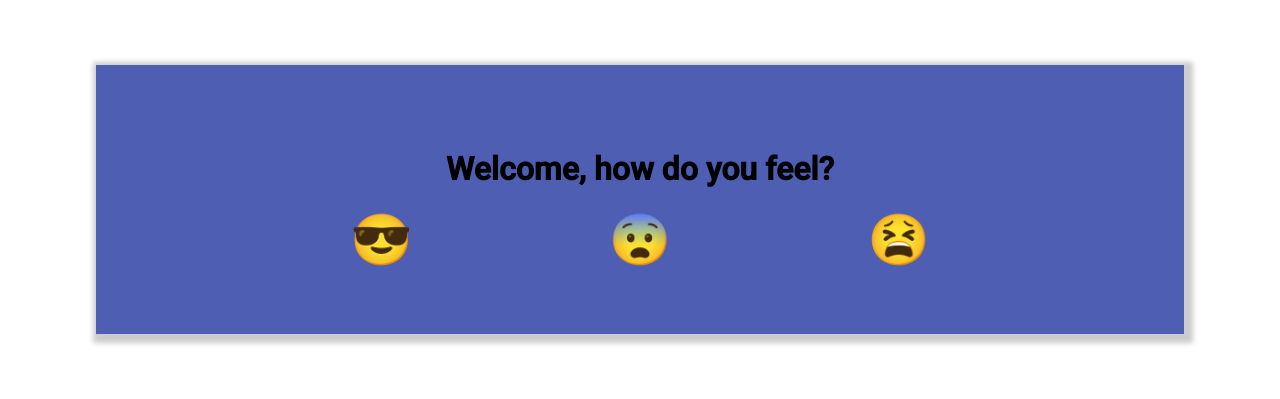
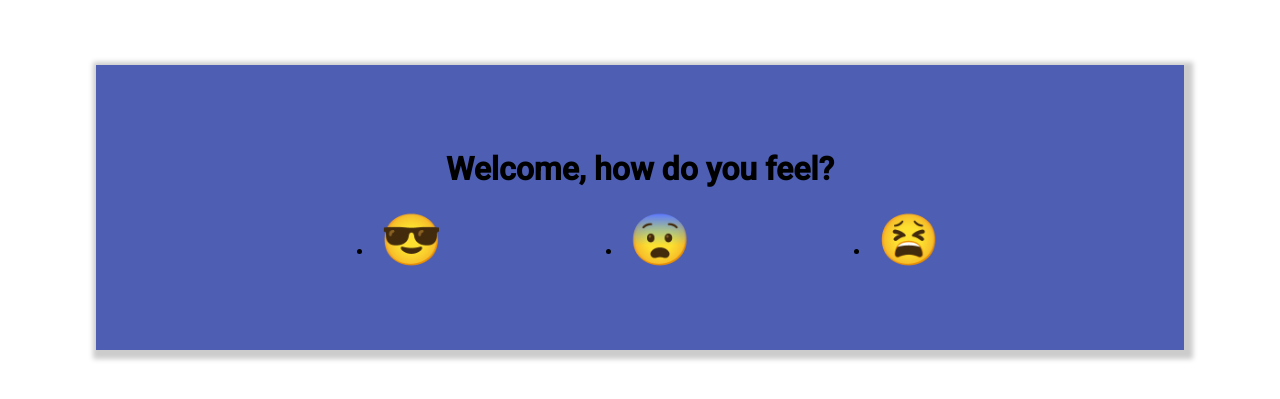
Before and after one commit to alliestehney/stressEating, a React (Create React App) app: page / in a window 1280 px wide. Shown: the part 255-654 px from the top of the page. Built offline with nearby package versions, Linux system fonts and the light colour scheme.

Commit message:
Changing from component Stresslevel to Comp DietaryPref on click

```diff
--- a/src/actions/index.js
+++ b/src/actions/index.js
@@ -1,6 +1,5 @@
-export function showDietaryForm(stressLevel, currentComponent) {
+export function showDietaryForm() {
   return {
-    type: "SHOW_DIETARY_FORM",
-    stressLevel, currentComponent
+    type: "SHOW_DIETARY_FORM"
   };
 }
--- a/src/components/App.js
+++ b/src/components/App.js
@@ -3,13 +3,14 @@ import DietaryPref from './DietaryPref';
 import StressLevel from './StressLevel';
 import Recipe from "./Recipes";
 import { connect } from 'react-redux';
+import { showDietaryForm } from '../actions';
 
 class App extends Component {
   render() {
 
     if (this.props.currentComponent === "stress_form") {
       return (
-        <StressLevel />
+        <StressLevel onClick= {this.props.showDietaryForm}/>
       );
     } else if(this.props.currentComponent === "dietary_restrictions"){
         return (
@@ -23,10 +24,14 @@ class App extends Component {
   }
 }
 
+
+const mapActionsToProps = {
+  showDietaryForm
+}
 function mapStateToProps(state) {
   return {
     currentComponent: state.currentComponent
   }
 }
 
-export default connect(mapStateToProps)(App);
+export default connect(mapStateToProps,mapActionsToProps)(App);
--- a/src/components/StressLevel.js
+++ b/src/components/StressLevel.js
@@ -16,30 +16,27 @@ class StressLevel extends Component {
         return (
           <div className="StressForm">
             <h1>Welcome, how do you feel?</h1>
-            <form className="StressIcon" >
-              <button className="StressLevelIcon" type="submitlow" value="low" onClick={this.handleChange.bind(this)}>😎</button>
-              <button className="StressLevelIcon" type="submitmed" value="medium" onClick={this.handleChange.bind(this)} >😨</button>
-              <button className="StressLevelIcon" type="submithigh" value="high" onClick={this.handleChange.bind(this)}>😫</button>
-            </form>
+            <ul className="StressIcon" >
+              <li>  <button className="StressLevelIcon" type="submitlow" value="low" onClick={this.handleClick.bind(this)}>😎</button> </li>
+              <li> <button className="StressLevelIcon" type="submitmed" value="medium" onClick={this.handleClick.bind(this)} >😨</button> </li>
+              <li>  <button className="StressLevelIcon" type="submithigh" value="high" onClick={this.handleClick.bind(this)}>😫</button> </li>
+            </ul>
           </div>
 
         );
       }
 
-      handleChange(event) {
-        this.setState({
-          stressLevel: event.target.value,
-          currentComponent: "dietary_restrictions"
+      handleClick(event) {
+        event.preventDefault();
+        this.props.onClick({
+            stressLevel: event.target.value,
         });
-      }
+
+    }
 
 
 }
 
 
-const mapActionsToProps = {
-    showDietaryForm
-}
 
-
-export default connect(null, mapActionsToProps)(StressLevel);
+export default StressLevel;
--- a/src/reducers/index.js
+++ b/src/reducers/index.js
@@ -9,7 +9,7 @@ export default function(state=INITIAL_STATE, action) {
 		case "SHOW_DIETARY_FORM":
 			return Object.assign({}, state, {
 				stressLevel: action.stressLevel,
-				currentComponent: action.currentComponent
+				currentComponent: "dietary_restrictions"
 			});
 		default:
 			return state;
```
Also changed, not shown: src/components/DietaryPref.js (+16 -10 lines).
